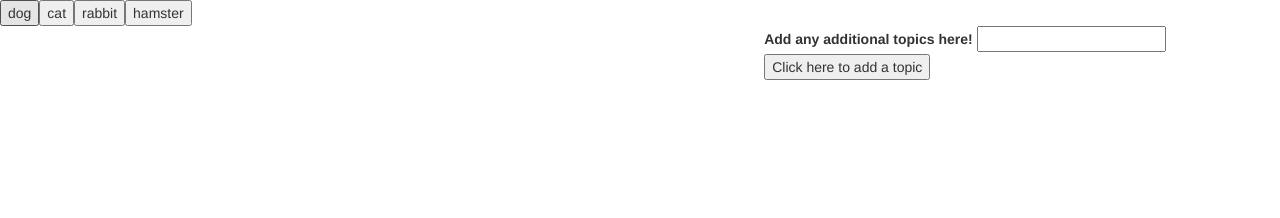
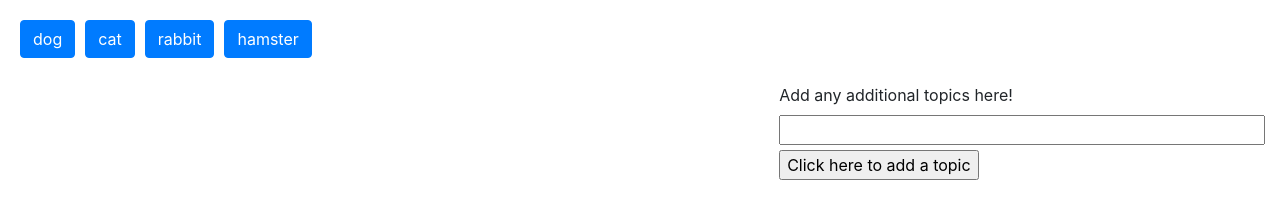
Before and after one commit to tintdang/GifTastic, a plain HTML site: page index.html in a window 1280 px wide. Drawn offline with nearby package versions, Linux system fonts and the light colour scheme.

Commit message:
changed to bootstrap4

```diff
--- /dev/null
+++ b/assets/css/style.css
@@ -0,0 +1,24 @@
+.float {
+    float: left;
+    margin-right: 15px;
+}
+
+p{
+    font-weight: bold;
+}
+
+#buttons,
+#topic-form {
+    margin-top: 10px;
+    margin-left: 10px;
+    padding: 5px;
+}
+
+#topic-input{
+    width: 98%;
+    margin-bottom: 5px;
+}
+
+.topic{
+    margin: 5px
+}
--- a/assets/app.js
+++ b/assets/javascript/app.js
@@ -18,7 +18,7 @@ function showButtoninfo() {
 
         // create a loop for each picture for each result
         for (var i = 0; i < results.length; i++) {
-            var gifDiv = $("<div>");
+            var gifDiv = $("<div class=\"float\">");
             var rating = results[i].rating;
             var p = $("<p>").text("Rating: " + rating);
             //classify it with the gif class
@@ -42,7 +42,7 @@ function showButtoninfo() {
 
 // Animate my gifs when clicking on them
 function animate() {
-    console.log($(this))
+
     //define my state
     var state = $(this).attr("state")
     var still = $(this).attr("still")
@@ -71,7 +71,7 @@ function makeButtons() {
 
         //Generate buttons for all topics in the array
         var button = $("<button>")
-        button.addClass("topic");
+        button.addClass("topic btn btn-primary");
         //Add a data atrritbute
         button.attr("topic-name", topics[i])
         button.text(topics[i])
@@ -90,7 +90,7 @@ $("#add-topic").on("click", function (event) {
     makeButtons();
 })
 
-// function to display the button info
+// function to display the button info, have it ready always to be clicked on
 $(document).on("click", ".topic", showButtoninfo);
 $(document).on("click", ".gif", animate)
 
--- a/index.html
+++ b/index.html
@@ -6,21 +6,23 @@
     <meta name="viewport" content="width=device-width, initial-scale=1.0">
     <meta http-equiv="X-UA-Compatible" content="ie=edge">
     <!-- Bootstrap -->
-    <link rel="stylesheet" href="https://maxcdn.bootstrapcdn.com/bootstrap/3.3.7/css/bootstrap.min.css" integrity="sha384-BVYiiSIFeK1dGmJRAkycuHAHRg32OmUcww7on3RYdg4Va+PmSTsz/K68vbdEjh4u" crossorigin="anonymous">
+    <link rel="stylesheet" href="https://stackpath.bootstrapcdn.com/bootstrap/4.1.3/css/bootstrap.min.css" integrity="sha384-MCw98/SFnGE8fJT3GXwEOngsV7Zt27NXFoaoApmYm81iuXoPkFOJwJ8ERdknLPMO" crossorigin="anonymous">
     <!-- jQuery -->
     <script src="https://cdnjs.cloudflare.com/ajax/libs/jquery/3.2.1/jquery.min.js"></script>
+    <link rel="stylesheet" href="assets/css/style.css">
     <title>GifTastic</title>
 </head>
 
 <body>
     <div id="buttons"></div>
-    <div class="row">
+    <div class="row"> <!-- this makes it mobile reponsive so that the topic add would be on top of the images-->
         <div class="col-md-7">
-            <div id="pictures"></div>
+            <div id="pictures" class="clearfix"></div>
         </div>
         <div class="col-md-5">
             <form id="topic-form">
                 <label for="topic-input">Add any additional topics here!</label>
+                <br>
                 <input type="text" id="topic-input">
                 <br>
                 <input id="add-topic" type="submit" value="Click here to add a topic">
@@ -28,7 +30,7 @@
         </div>
     </div>
 
-<script type="text/javascript" src="assets/app.js"></script>
+<script type="text/javascript" src="assets/javascript/app.js"></script>
 </body>
 
 </html>
```
